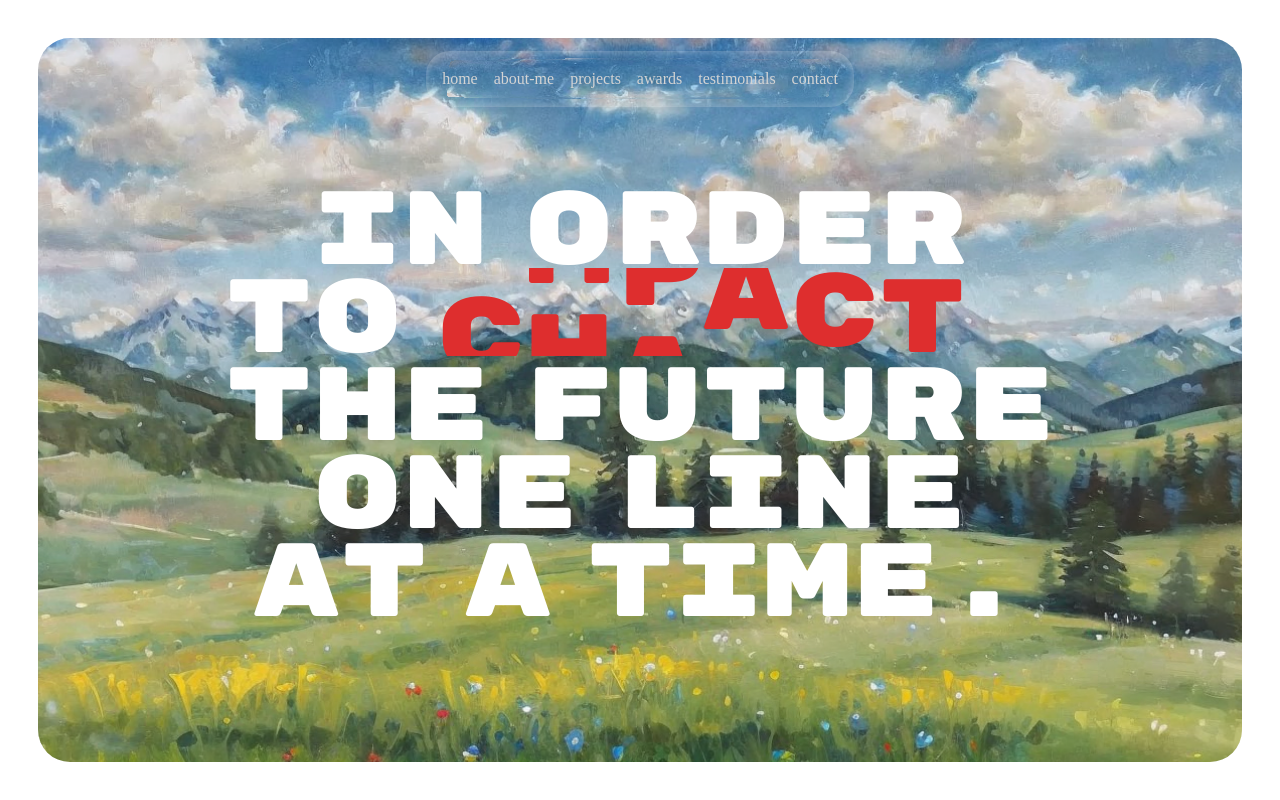
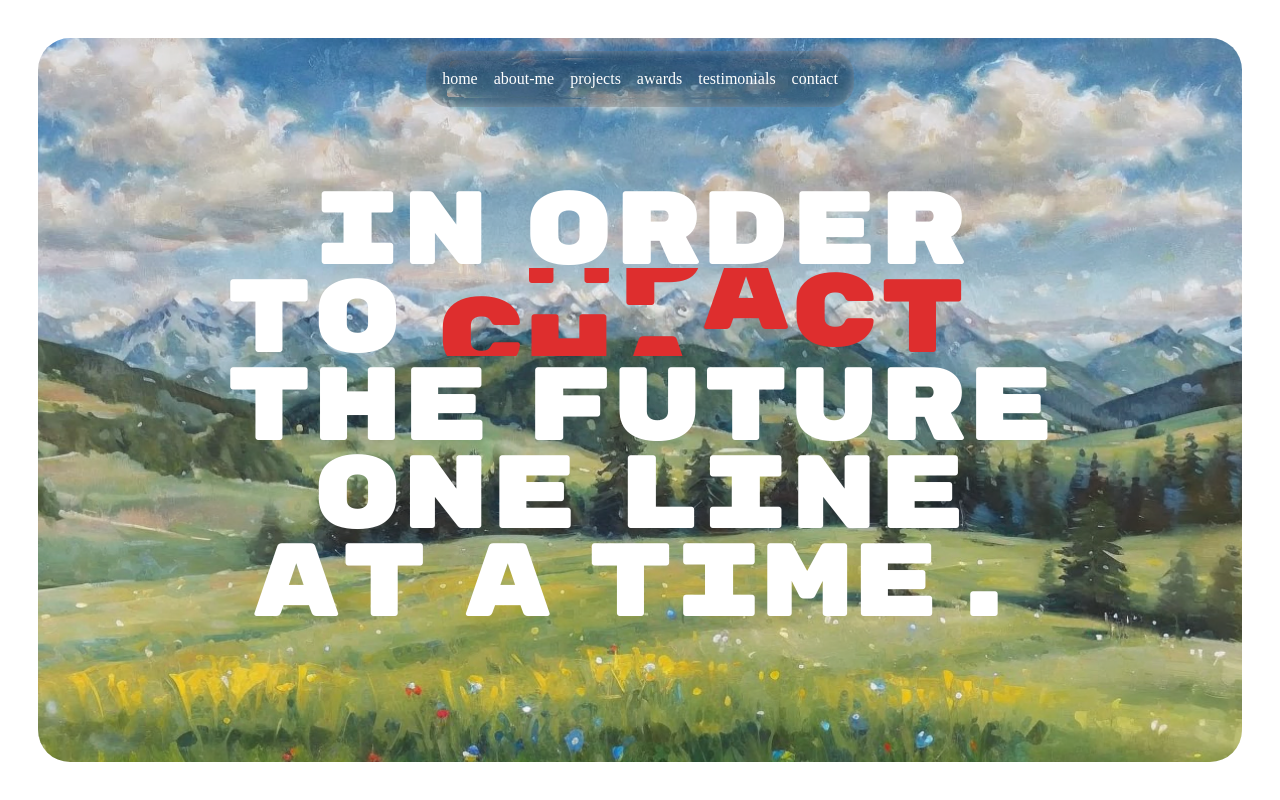
Before and after one commit to Cyprien-png/portfolio, a Vue app: page / in a window 1280 px wide. Built offline with nearby package versions, Linux system fonts and the light colour scheme; a web font is replaced by a local one.

Commit message:
style: add a stained layer to the liquid navbar

```diff
--- a/src/components/LiquidNavbar.vue
+++ b/src/components/LiquidNavbar.vue
@@ -53,10 +53,11 @@ onMounted(async () => {
 
 <template>
     <nav ref="nav"
-        class="text-neutral-300 fixed flex-col top-[4dvw] z-50 rounded-3xl filter backdrop-filter-[url('#liquidFilter')]">
+        class="text-white fixed flex-col top-[4dvw] z-50 rounded-3xl filter backdrop-filter-[url('#liquidFilter')]">
+                <div class="absolute inset-0 w-full h-full bg-black opacity-25 -z-10 rounded-3xl"></div>
         <div ref="navContainerRef" class="hidden md:flex gap-4 p-4 relative">
             <CustomA v-for="(s, si) in sections" :text="s.id" href="" @click="(e) => scrollTo(e, s.el)"
-                class="navLink relative after:content-[''] after:h-[1px] after:left-0 after:bottom-0 after:absolute after:bg-neutral-300"
+                class="navLink relative after:content-[''] after:h-[1px] after:left-0 after:bottom-0 after:absolute after:bg-white"
                 :class="{ 'after:transition-all after:duration-300': si === sections.length - 1 }" />
         </div>
 
```
